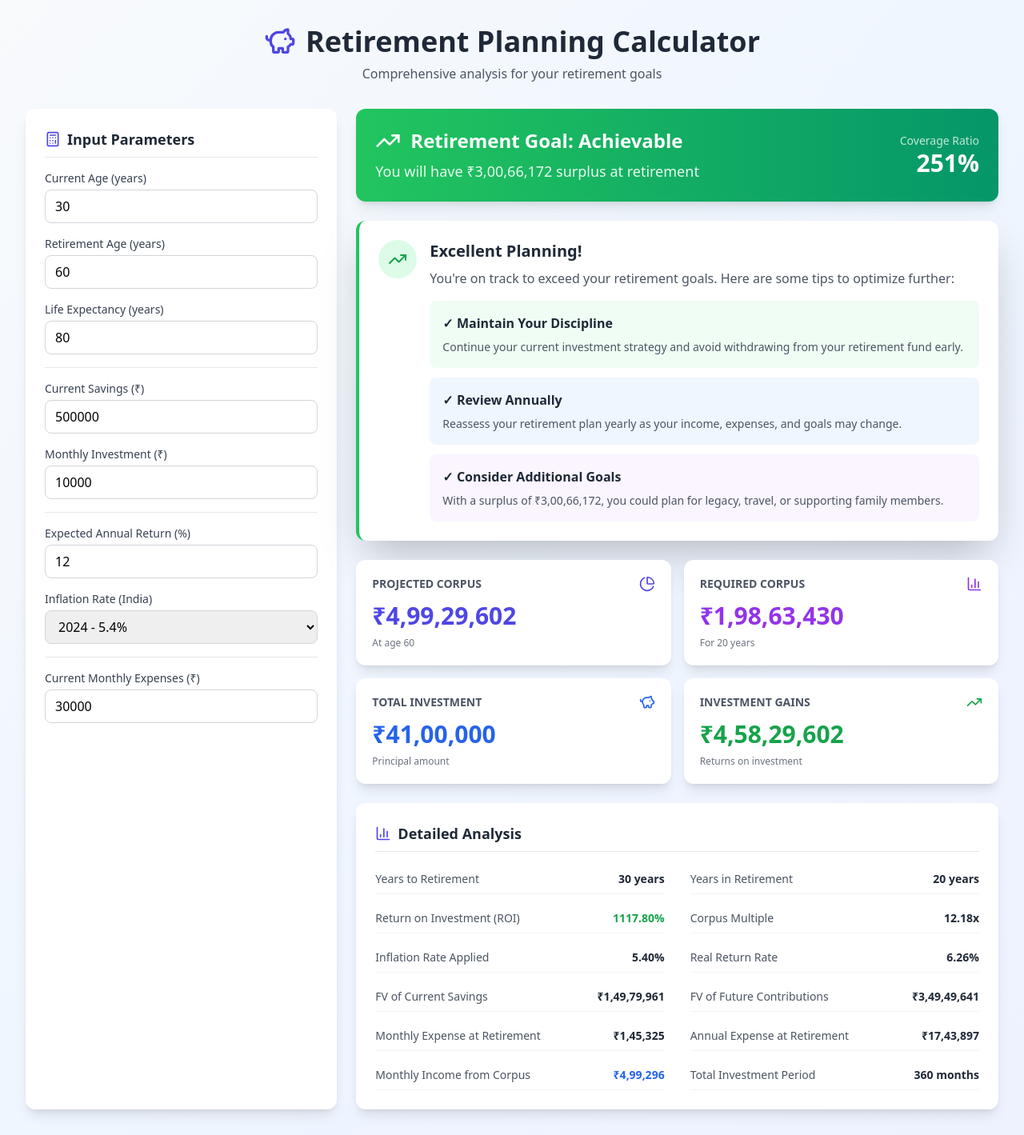
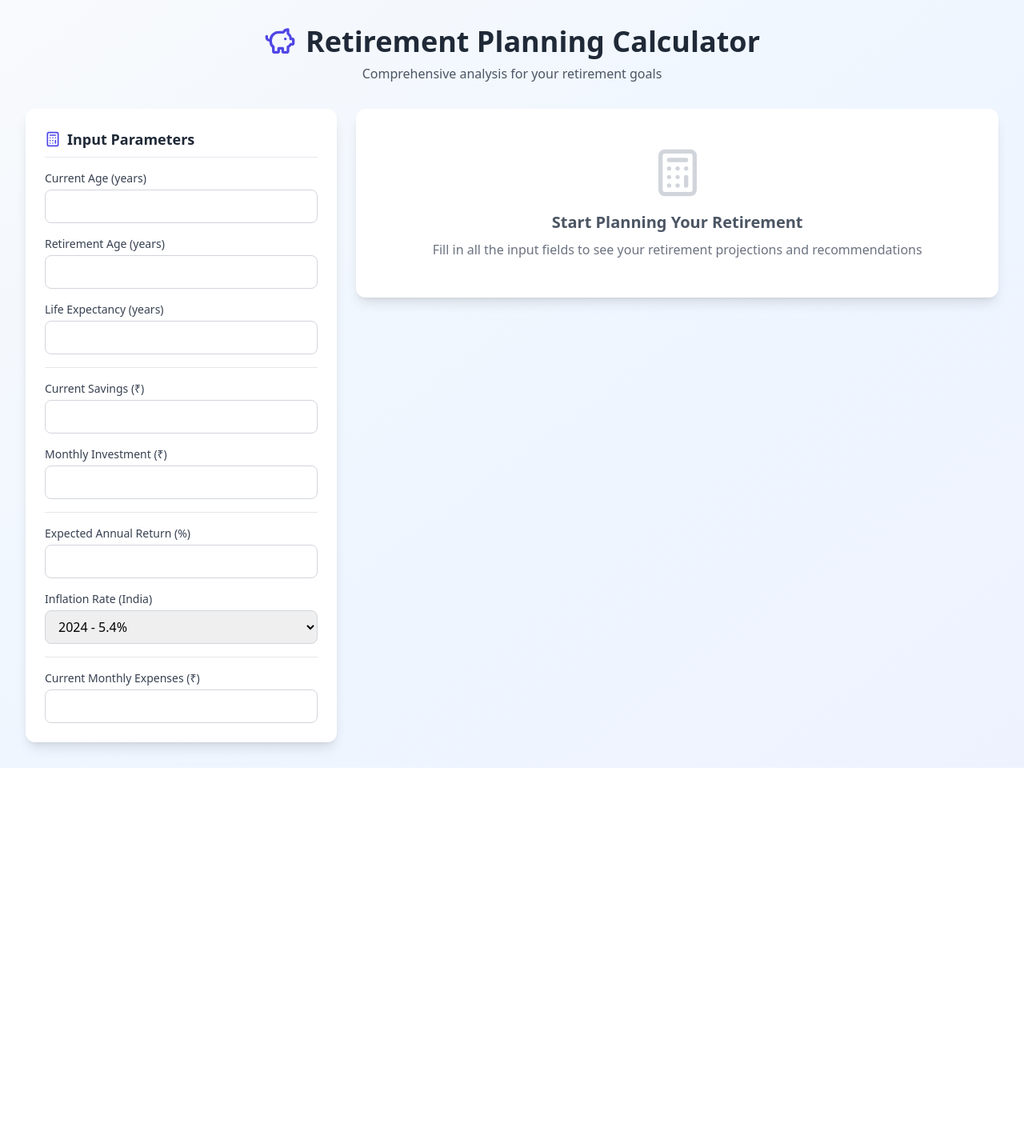
Before and after one commit to vaibhav0921/sip-calculator, a React (Vite) app: page /retirement-calculator in a window 1280 px wide. Shown: the whole page at 80% size. After the commit the page ends 960 px from the top, so only its background shows below. Built offline with nearby package versions, Linux system fonts and the light colour scheme.

Commit message:
retirement calc improved

```diff
--- a/package.json
+++ b/package.json
@@ -11,6 +11,7 @@
   },
   "dependencies": {
     "@vercel/analytics": "^1.6.1",
+    "lucide-react": "^0.562.0",
     "react": "^19.2.0",
     "react-dom": "^19.2.0",
     "react-router-dom": "^7.11.0",
--- a/src/pages/RetirementCalc.tsx
+++ b/src/pages/RetirementCalc.tsx
@@ -2,15 +2,16 @@ import React, { useState, useMemo } from 'react';
 import { Calculator, TrendingUp, PieChart, Calendar, PiggyBank, BarChart3 } from 'lucide-react';
 
 interface RetirementInputs {
-    currentAge: number;
-    retirementAge: number;
-    lifeExpectancy: number;
-    currentSavings: number;
-    monthlyContribution: number;
-    expectedReturn: number;
+    currentAge: string;
+    retirementAge: string;
+    lifeExpectancy: string;
+    currentSavings: string;
+    monthlyContribution: string;
+    expectedReturn: string;
     inflationRate: string;
-    monthlyExpenseToday: number;
+    monthlyExpenseToday: string;
 }
+
 
 const INFLATION_OPTIONS = [
     { year: '2024', rate: 5.4 },
@@ -23,16 +24,15 @@ const INFLATION_OPTIONS = [
 
 const RetirementCalc: React.FC = () => {
     const [inputs, setInputs] = useState<RetirementInputs>({
-        currentAge: 30,
-        retirementAge: 60,
-        lifeExpectancy: 80,
-        currentSavings: 500000,
-        monthlyContribution: 10000,
-        expectedReturn: 12,
+        currentAge: '',
+        retirementAge: '',
+        lifeExpectancy: '',
+        currentSavings: '',
+        monthlyContribution: '',
+        expectedReturn: '',
         inflationRate: '2024',
-        monthlyExpenseToday: 30000,
+        monthlyExpenseToday: '',
     });
-
     const [customInflation, setCustomInflation] = useState<number>(6);
 
     const handleChange = (field: keyof RetirementInputs, value: string) => {
@@ -64,31 +64,53 @@ const RetirementCalc: React.FC = () => {
     };
 
     const results = useMemo(() => {
+        // Check if all required fields are filled
+        const hasAllInputs =
+            inputs.currentAge !== '' &&
+            inputs.retirementAge !== '' &&
+            inputs.lifeExpectancy !== '' &&
+            inputs.currentSavings !== '' &&
+            inputs.monthlyContribution !== '' &&
+            inputs.expectedReturn !== '' &&
+            inputs.monthlyExpenseToday !== '';
+
+        if (!hasAllInputs) {
+            return null;
+        }
+
         const inflationRate = getInflationRate();
-        const yearsToRetirement = inputs.retirementAge - inputs.currentAge;
-        const yearsInRetirement = inputs.lifeExpectancy - inputs.retirementAge;
-        const monthlyRate = inputs.expectedReturn / 100 / 12;
+        const currentAge = Number(inputs.currentAge);
+        const retirementAge = Number(inputs.retirementAge);
+        const lifeExpectancy = Number(inputs.lifeExpectancy);
+        const currentSavings = Number(inputs.currentSavings);
+        const monthlyContribution = Number(inputs.monthlyContribution);
+        const expectedReturn = Number(inputs.expectedReturn);
+        const monthlyExpenseToday = Number(inputs.monthlyExpenseToday);
+
+        const yearsToRetirement = retirementAge - currentAge;
+        const yearsInRetirement = lifeExpectancy - retirementAge;
+        const monthlyRate = expectedReturn / 100 / 12;
         const months = yearsToRetirement * 12;
 
         // Future value of current savings
-        const fvCurrentSavings = inputs.currentSavings * Math.pow(1 + inputs.expectedReturn / 100, yearsToRetirement);
+        const fvCurrentSavings = currentSavings * Math.pow(1 + expectedReturn / 100, yearsToRetirement);
 
         // Future value of monthly contributions
         let fvContributions = 0;
         if (monthlyRate > 0) {
-            fvContributions = inputs.monthlyContribution * ((Math.pow(1 + monthlyRate, months) - 1) / monthlyRate);
+            fvContributions = monthlyContribution * ((Math.pow(1 + monthlyRate, months) - 1) / monthlyRate);
         } else {
-            fvContributions = inputs.monthlyContribution * months;
+            fvContributions = monthlyContribution * months;
         }
 
         const totalRetirementCorpus = fvCurrentSavings + fvContributions;
 
         // Calculate inflation-adjusted monthly expenses at retirement
-        const futureMonthlyExpense = inputs.monthlyExpenseToday * Math.pow(1 + inflationRate / 100, yearsToRetirement);
+        const futureMonthlyExpense = monthlyExpenseToday * Math.pow(1 + inflationRate / 100, yearsToRetirement);
         const annualExpenseAtRetirement = futureMonthlyExpense * 12;
 
         // Calculate required corpus for retirement
-        const realReturnRate = ((1 + inputs.expectedReturn / 100) / (1 + inflationRate / 100)) - 1;
+        const realReturnRate = ((1 + expectedReturn / 100) / (1 + inflationRate / 100)) - 1;
         const monthlyRealRate = realReturnRate / 12;
 
         let requiredCorpus = 0;
@@ -114,10 +136,10 @@ const RetirementCalc: React.FC = () => {
         }
 
         // Additional analytics
-        const totalInvested = inputs.monthlyContribution * months + inputs.currentSavings;
+        const totalInvested = monthlyContribution * months + currentSavings;
         const roi = ((totalRetirementCorpus - totalInvested) / totalInvested) * 100;
         const corpusMultiple = totalRetirementCorpus / totalInvested;
-        const monthlyIncomeAtRetirement = (totalRetirementCorpus * (inputs.expectedReturn / 100)) / 12;
+        const monthlyIncomeAtRetirement = (totalRetirementCorpus * (expectedReturn / 100)) / 12;
 
         return {
             totalRetirementCorpus,
@@ -296,6 +318,14 @@ const RetirementCalc: React.FC = () => {
 
                     {/* Results Section */}
                     <div className="lg:col-span-2 space-y-6">
+                        {!results ? (
+                            <div className="bg-white rounded-xl shadow-lg p-12 text-center">
+                                <Calculator className="w-16 h-16 text-gray-300 mx-auto mb-4" />
+                                <h3 className="text-xl font-semibold text-gray-600 mb-2">Start Planning Your Retirement</h3>
+                                <p className="text-gray-500">Fill in all the input fields to see your retirement projections and recommendations</p>
+                            </div>
+                        ) : (
+                            <>
                                 {/* Status Card */}
                                 <div className={`rounded-xl shadow-lg p-6 ${results.isOnTrack ? 'bg-gradient-to-r from-green-500 to-emerald-600' : 'bg-gradient-to-r from-orange-500 to-red-600'} text-white`}>
                                     <div className="flex items-center justify-between">
@@ -338,7 +368,7 @@ const RetirementCalc: React.FC = () => {
                                                             <span className="font-semibold text-gray-800">Option 1: Increase Monthly Investment</span>
                                                             <span className="text-2xl font-bold text-orange-600">{formatCurrency(results.requiredMonthlyContribution)}</span>
                                                         </div>
-                                                <p className="text-sm text-gray-600">Increase from {formatCurrency(inputs.monthlyContribution)} to {formatCurrency(results.requiredMonthlyContribution)} per month</p>
+                                                        <p className="text-sm text-gray-600">Increase from {formatCurrency(Number(inputs.monthlyContribution))} to {formatCurrency(results.requiredMonthlyContribution)} per month</p>
                                                     </div>
 
                                                     <div className="bg-blue-50 p-4 rounded-lg">
@@ -504,6 +534,8 @@ const RetirementCalc: React.FC = () => {
                                         </div>
                                     </div>
                                 </div>
+                            </>
+                        )}
                     </div>
                 </div>
             </div>
```
Also changed, not shown: 1 other file (tests, documents, lock files or other folders). Lines whose indentation alone changed are shown as unchanged.
